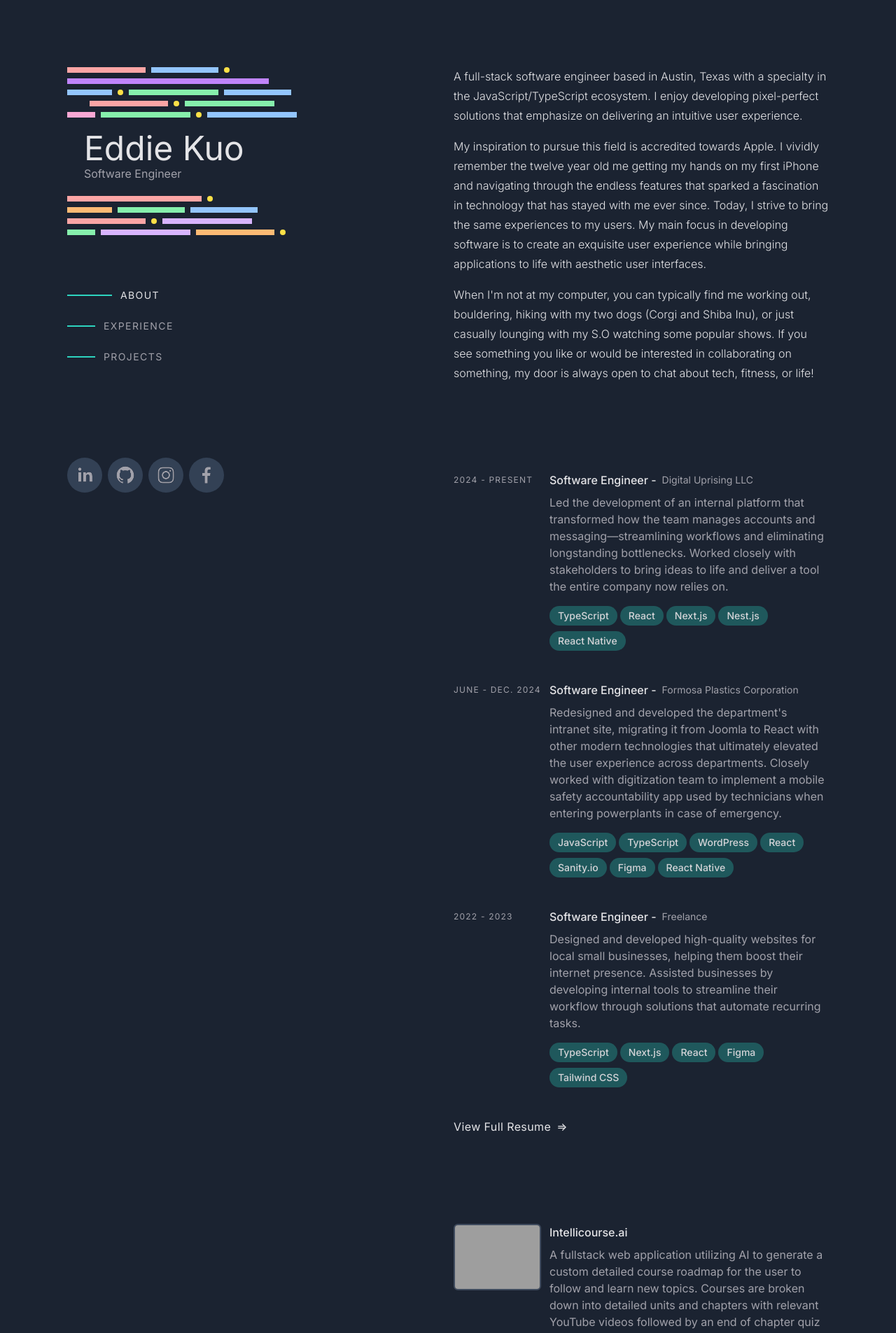
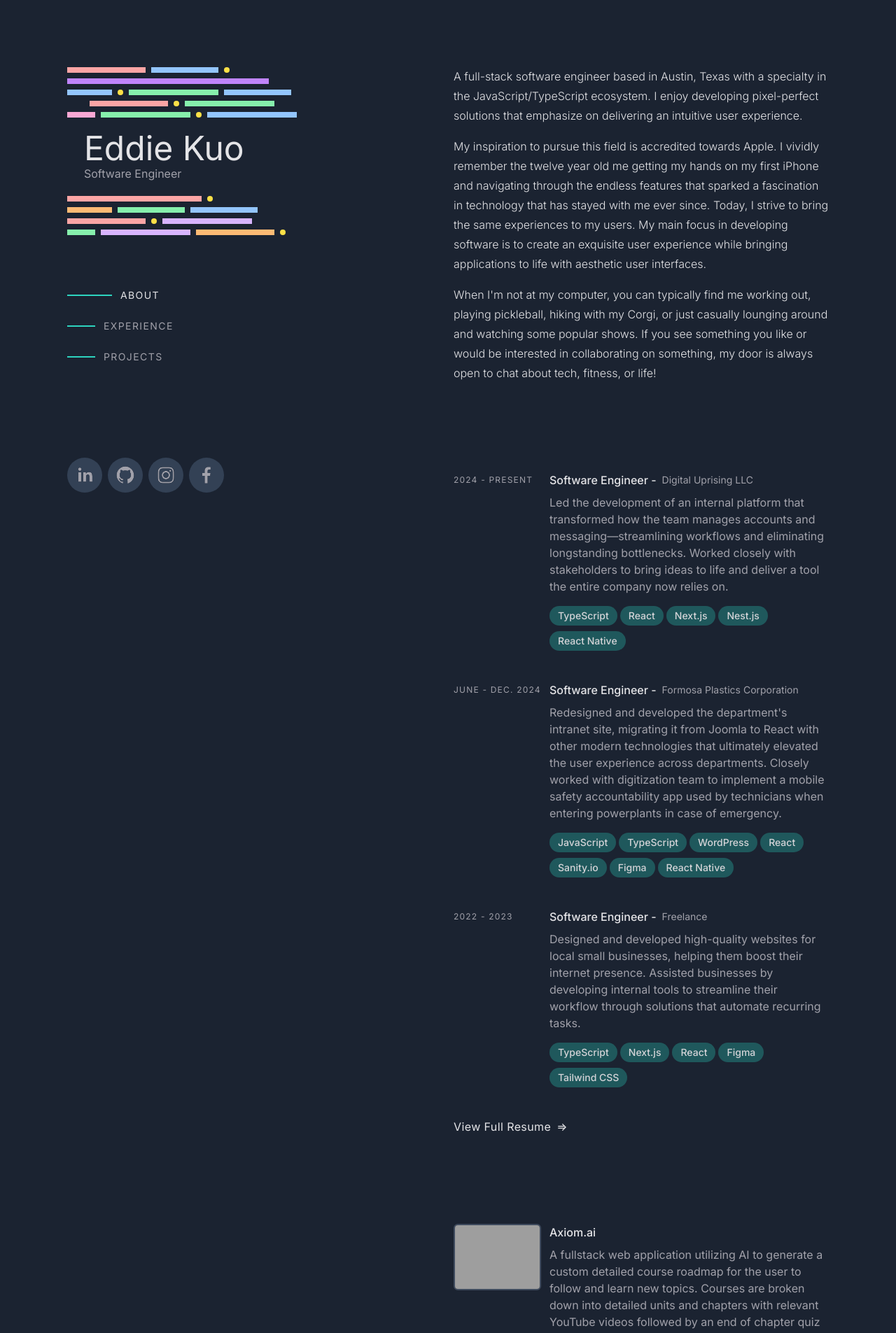
Before and after one commit to Eddie-Kuo/portfolio-v2, a Next.js app: page / in a window 1280 px wide. Shown: the top 1905 px of the page at 70% size. Built offline with nearby package versions, Linux system fonts and the light colour scheme; grey boxes are pictures that could not be loaded.

Commit message:
update about me

```diff
--- a/components/About.tsx
+++ b/components/About.tsx
@@ -24,11 +24,10 @@ function About() {
         <p className="mb-4"></p>
         <p className="mb-4">
           When I&apos;m not at my computer, you can typically find me working
-          out, bouldering, hiking with my two dogs (Corgi and Shiba Inu), or
-          just casually lounging with my S.O watching some popular shows. If you
-          see something you like or would be interested in collaborating on
-          something, my door is always open to chat about tech, fitness, or
-          life!
+          out, playing pickleball, hiking with my Corgi, or just casually
+          lounging around and watching some popular shows. If you see something
+          you like or would be interested in collaborating on something, my door
+          is always open to chat about tech, fitness, or life!
         </p>
       </div>
     </>
--- a/constants/projects.ts
+++ b/constants/projects.ts
@@ -6,10 +6,10 @@ import oneSend from "../assets/images/one-send.png";
 
 export const projects = [
   {
-    title: "Intellicourse.ai",
+    title: "Axiom.ai",
     description:
       "A fullstack web application utilizing AI to generate a custom detailed course roadmap for the user to follow and learn new topics. Courses are broken down into detailed units and chapters with relevant YouTube videos followed by an end of chapter quiz to reinforce the material.",
-    deployedLink: "https://intellicourse-ai.vercel.app/",
+    deployedLink: "https://axiom-ai-ruby.vercel.app/",
     image: intellicourse,
     technologies: [
       "TypeScript",
```
